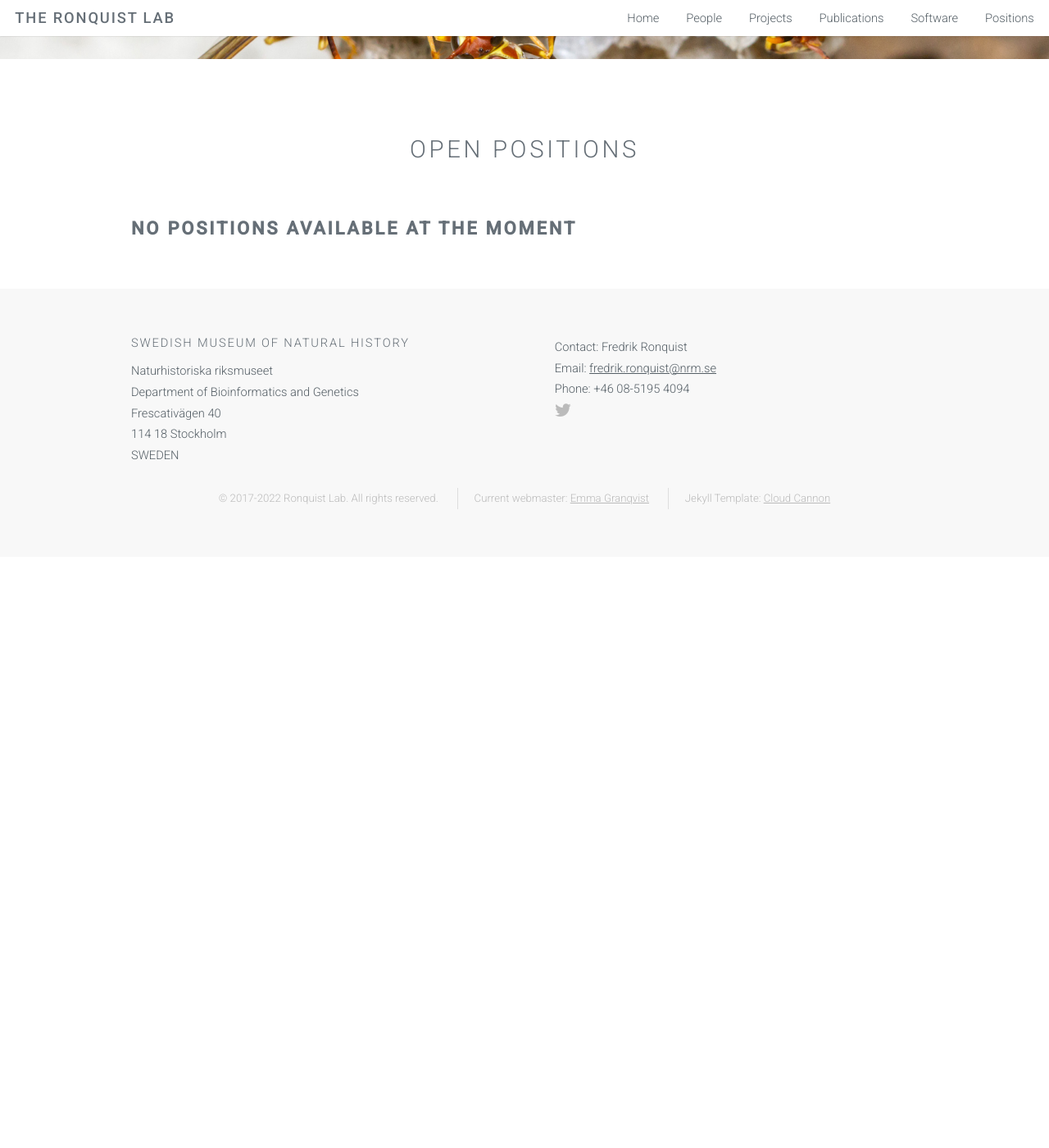
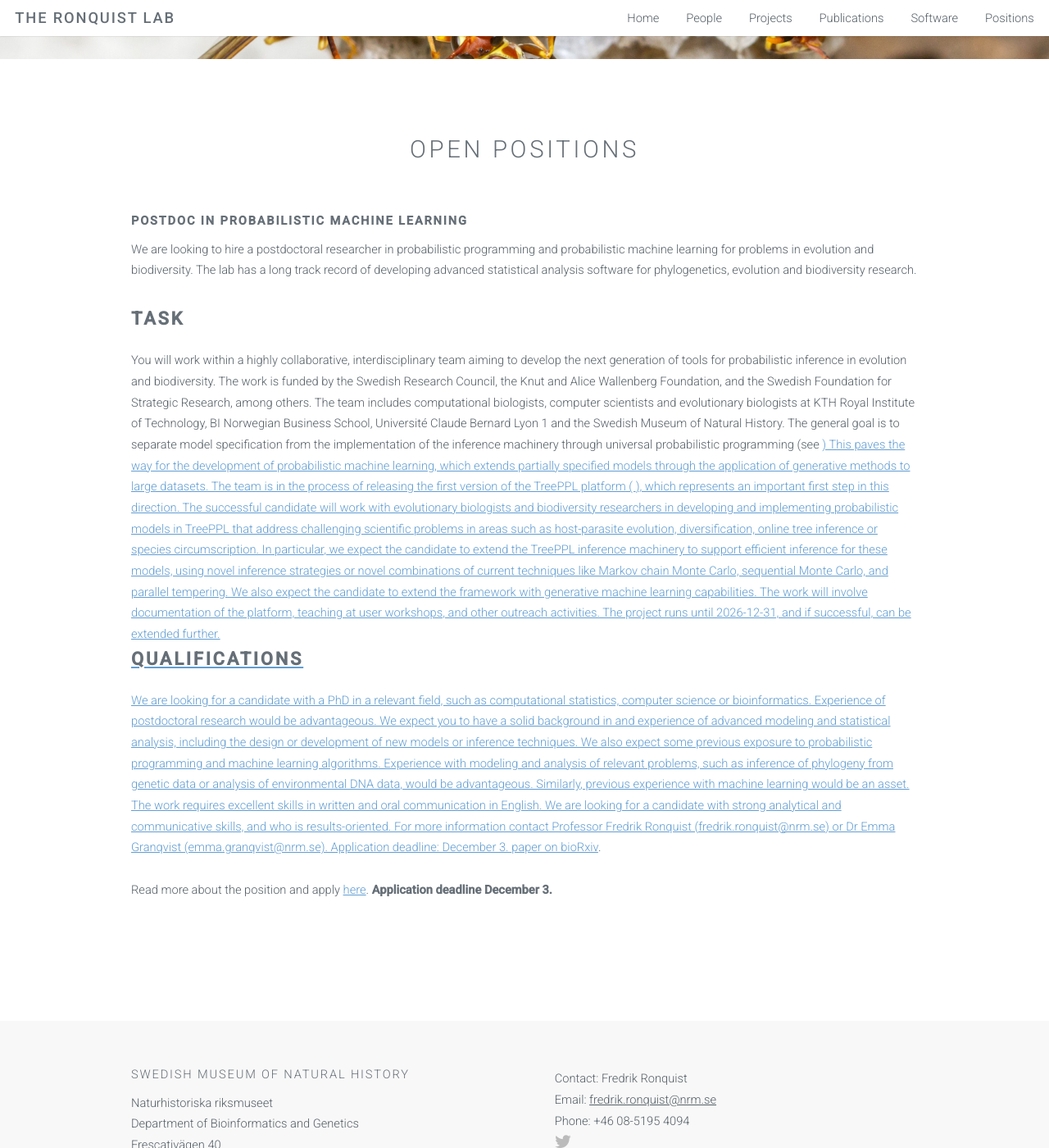
Before and after one commit to ronquistlab/ronquistlab.github.io, a Jekyll site: the page built from positions.html, in a window 1280 px wide and 1400 px high, scrolled down 383 px. Shown: the whole window at 82% size. Built offline with Jekyll 4.4.1, drawn with Linux system fonts in a browser that asks for light colours; before the commit the page ends 1062 px from its top, so only the background shows below that.

Commit message:
Update positions.html

```diff
--- a/positions.html
+++ b/positions.html
@@ -15,7 +15,35 @@ layout: default
 
 <!--      <br/><br/><br/>  -->
 
-<h2><strong>No positions available at the moment</strong></h2>
+        <h1><strong>Postdoc in probabilistic machine learning</strong></h1>
+        <p> We are looking to hire a postdoctoral researcher in probabilistic programming and probabilistic machine learning for problems in evolution and biodiversity.
+	The lab has a long track record of developing advanced statistical analysis software for phylogenetics, evolution and biodiversity research.
+
+
+<h2><strong>Task</strong></h2>
+You will work within a highly collaborative, interdisciplinary team aiming to develop the next generation of tools for probabilistic inference in evolution and biodiversity.
+		The work is funded by the Swedish Research Council, the Knut and Alice Wallenberg Foundation, and the Swedish Foundation for Strategic Research, among others.
+		The team includes computational biologists, computer scientists and evolutionary biologists at KTH Royal Institute of Technology, BI Norwegian Business School, Université Claude Bernard Lyon 1 and the Swedish Museum of Natural History.
+		The general goal is to separate model specification from the implementation of the inference machinery through universal probabilistic programming (see <a href="https://www.nature.com/articles/s42003-021-01753-7"> )
+		This paves the way for the development of probabilistic machine learning, which extends partially specified models through the application of generative methods to large datasets.
+		The team is in the process of releasing the first version of the TreePPL platform  ( <a href="https://treeppl.org"> ), which represents an important first step in this direction. The successful candidate will work with evolutionary biologists and biodiversity researchers in developing and implementing probabilistic models in TreePPL that address challenging scientific problems in areas such as host-parasite evolution, diversification, online tree inference or species circumscription. In particular, we expect the candidate to extend the TreePPL inference machinery to support efficient inference for these models, using novel inference strategies or novel combinations of current techniques like Markov chain Monte Carlo, sequential Monte Carlo, and parallel tempering. We also expect the candidate to extend the framework with generative machine learning capabilities. The work will involve documentation of the platform, teaching at user workshops, and other outreach activities. The project runs until 2026-12-31, and if successful, can be extended further.
+
+<h2><strong>Qualifications</strong></h2>
+We are looking for a candidate with a PhD in a relevant field, such as computational statistics, computer science or bioinformatics. Experience of postdoctoral research would be advantageous. We expect you to have a solid background in and experience of advanced modeling and statistical analysis, including the design or development of new models or inference techniques. We also expect some previous exposure to probabilistic programming and machine learning algorithms. Experience with modeling and analysis of relevant problems, such as inference of phylogeny from genetic data or analysis of environmental DNA data, would be advantageous. Similarly, previous experience with machine learning would be an asset. The work requires excellent skills in written and oral communication in English.
+We are looking for a candidate with strong analytical and communicative skills, and who is results-oriented.
+
+For more information contact Professor Fredrik Ronquist (fredrik.ronquist@nrm.se) or Dr Emma Granqvist (emma.granqvist@nrm.se).
+
+Application deadline: December 3.
+
+		<a href="https://doi.org/10.1101/2020.06.16.154443">paper on bioRxiv</a>.
+
+	    <br /><br />
+
+        Read more about the position and apply <a href="https://www.nrm.se/ommuseet/jobbahososs/ledigatjanster.9005019.html" target="_blank">here</a>. <b>Application deadline December 3.</b>
+        </p>
+
+        <br/><br/><br/>
 
 
 <!-- Put this in when there are no entries:
```
